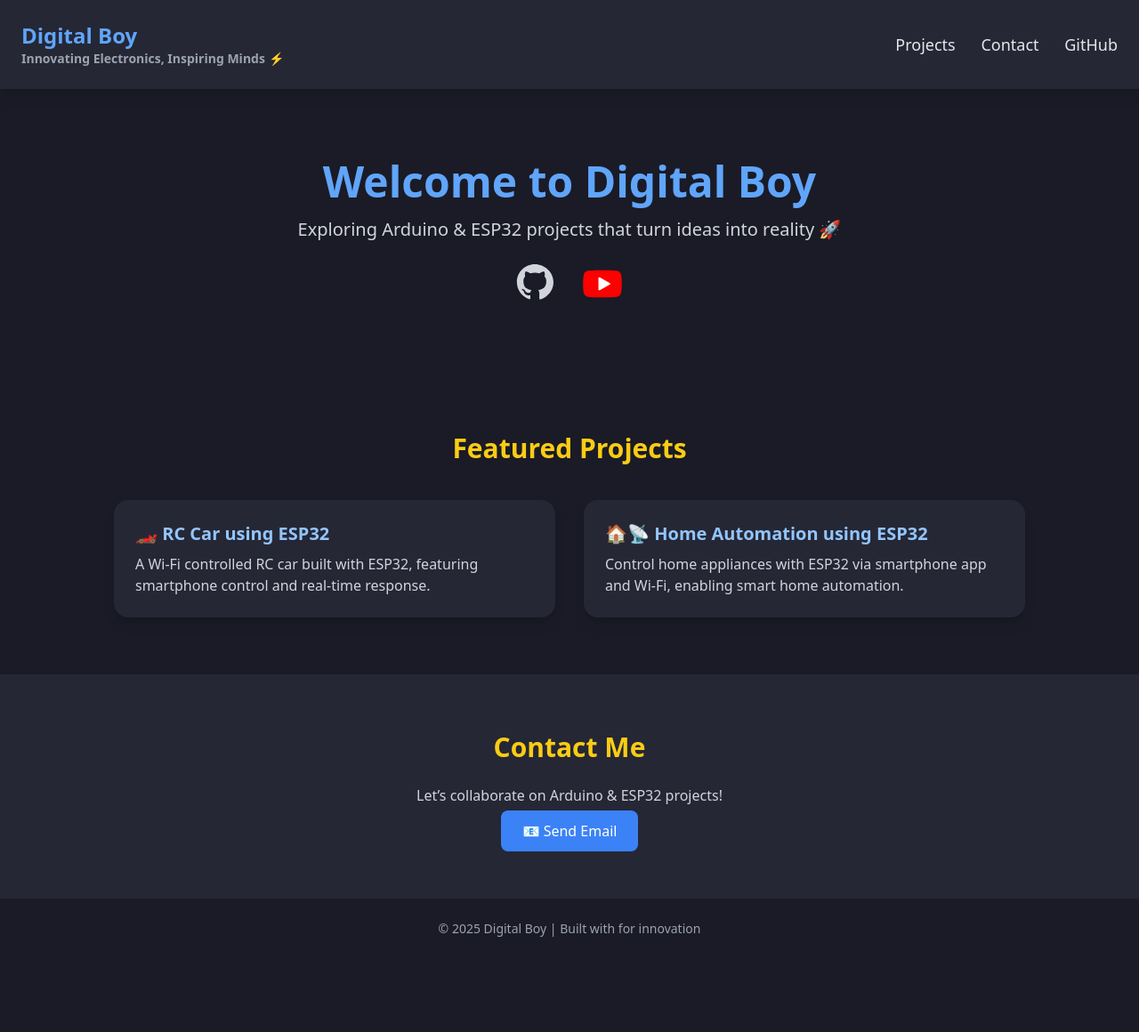
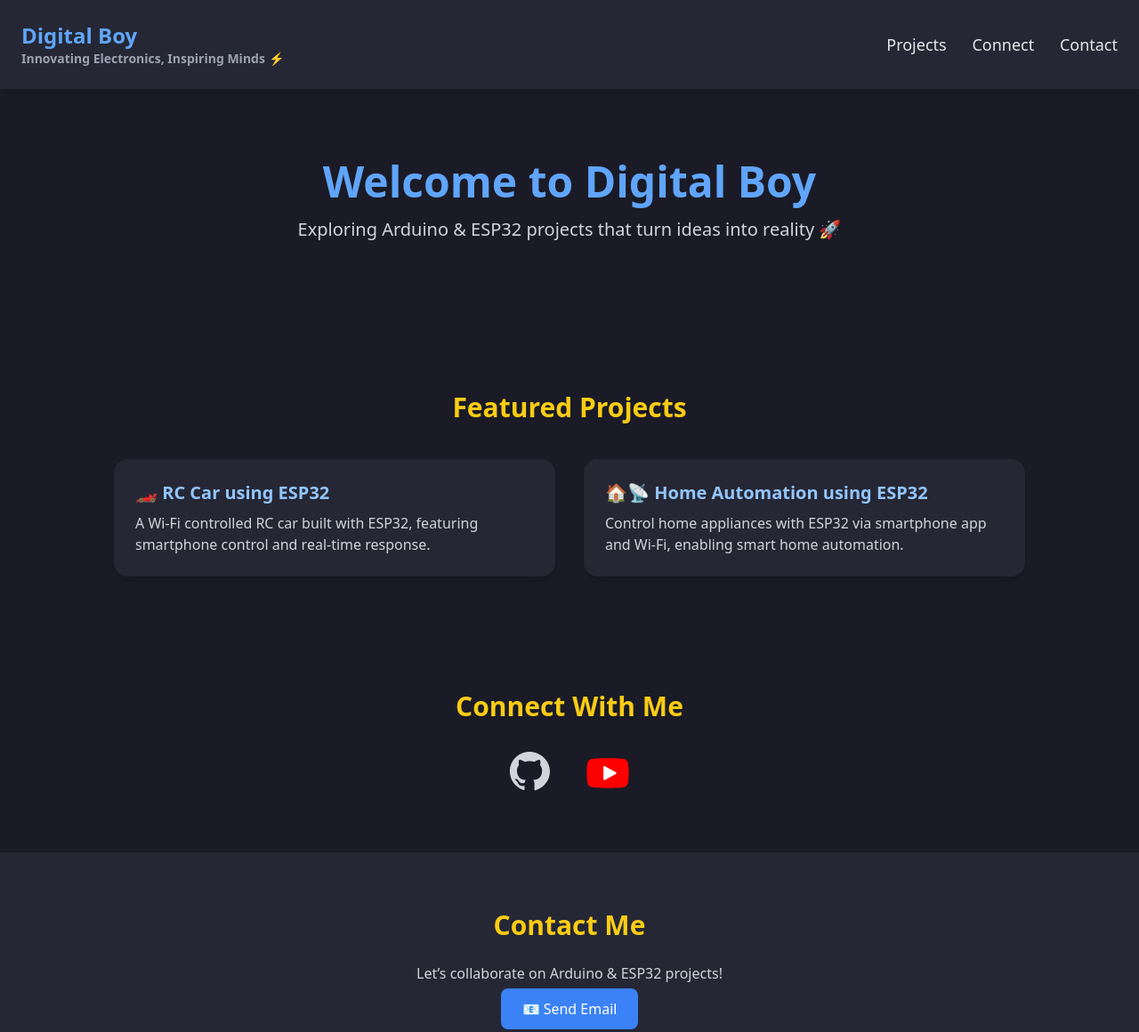
Before and after one commit to Giant20131/My-Website, a plain HTML site: page index.html in a window 1280 px wide. Shown: the top 1160 px of the page at 89% size. Before the commit the page ends 1078 px from the top, so only its background shows below. Drawn offline with nearby package versions, Linux system fonts and the light colour scheme.

Commit message:
Update index.html

```diff
--- a/index.html
+++ b/index.html
@@ -21,8 +21,8 @@
     </h1>
     <nav class="space-x-6 text-lg">
       <a href="#projects" class="hover:text-yellow-400">Projects</a>
+      <a href="#connect" class="hover:text-yellow-400">Connect</a>
       <a href="#contact" class="hover:text-yellow-400">Contact</a>
-      <a href="https://github.com/Giant20131" target="_blank" class="hover:text-yellow-400">GitHub</a>
     </nav>
   </header>
 
@@ -30,23 +30,6 @@
   <section class="text-center py-20 px-6">
     <h2 class="text-4xl md:text-5xl font-bold text-blue-400 mb-4">Welcome to Digital Boy</h2>
     <p class="text-xl text-gray-300 mb-6">Exploring Arduino & ESP32 projects that turn ideas into reality 🚀</p>
-    <div class="flex justify-center space-x-8">
-
-      <!-- GitHub -->
-      <a href="https://github.com/Giant20131" target="_blank" class="hover:scale-110 transition">
-        <svg xmlns="http://www.w3.org/2000/svg" width="42" height="42" fill="currentColor" class="text-gray-300 hover:text-white glow-hover" viewBox="0 0 24 24">
-          <path d="M12 .5C5.648.5.5 5.648.5 12c0 5.096 3.292 9.408 7.868 10.942.576.108.786-.25.786-.554 0-.274-.01-1-.016-1.962-3.202.696-3.878-1.543-3.878-1.543-.524-1.334-1.28-1.688-1.28-1.688-1.048-.716.08-.702.08-.702 1.16.082 1.77 1.192 1.77 1.192 1.03 1.766 2.704 1.256 3.362.96.106-.746.402-1.256.732-1.544-2.554-.29-5.238-1.278-5.238-5.684 0-1.256.448-2.28 1.184-3.084-.118-.292-.514-1.468.112-3.06 0 0 .968-.31 3.172 1.18a11.02 11.02 0 0 1 2.888-.388c.98.004 1.97.132 2.888.388 2.204-1.49 3.172-1.18 3.172-1.18.626 1.592.23 2.768.112 3.06.736.804 1.184 1.828 1.184 3.084 0 4.416-2.688 5.39-5.25 5.676.414.36.784 1.096.784 2.21 0 1.596-.014 2.882-.014 3.276 0 .308.206.668.792.552C20.708 21.408 24 17.096 24 12 24 5.648 18.352.5 12 .5z"/>
-        </svg>
-      </a>
-
-      <!-- YouTube -->
-      <a href="https://www.youtube.com/@digitalboy_projects/videos" target="_blank" class="hover:scale-110 transition">
-        <svg xmlns="http://www.w3.org/2000/svg" width="46" height="46" viewBox="0 0 576 512" class="glow-hover">
-          <path fill="#FF0000" d="M549.7 124.1c-6.3-23.7-24.8-42.3-48.5-48.6C465.3 64 288 64 288 64S110.7 64 74.8 75.5c-23.7 6.3-42.2 24.9-48.5 48.6C16 160.1 16 256 16 256s0 95.9 10.3 131.9c6.3 23.7 24.8 42.3 48.5 48.6C110.7 448 288 448 288 448s177.3 0 213.2-11.5c23.7-6.3 42.2-24.9 48.5-48.6C560 351.9 560 256 560 256s0-95.9-10.3-131.9z"/>
-          <path fill="#fff" d="M232 334.9V177.1c0-9.5 10.3-15.4 18.5-10.6l142.5 78.9c8.2 4.5 8.2 16.7 0 21.2L250.5 345.5c-8.2 4.7-18.5-1-18.5-10.6z"/>
-        </svg>
-      </a>
-    </div>
   </section>
 
   <!-- Projects Section -->
@@ -71,18 +54,41 @@
     </div>
   </section>
 
+  <!-- Connect With Me -->
+  <section id="connect" class="py-16 px-6 text-center">
+    <h3 class="text-3xl font-bold text-yellow-400 mb-8">Connect With Me</h3>
+    <div class="flex justify-center space-x-10">
+
+      <!-- GitHub -->
+      <a href="https://github.com/Giant20131" target="_blank" class="hover:scale-110 transition">
+        <svg xmlns="http://www.w3.org/2000/svg" width="46" height="46" fill="currentColor" class="text-gray-300 hover:text-white glow-hover" viewBox="0 0 24 24">
+          <path d="M12 .5C5.648.5.5 5.648.5 12c0 5.096 3.292 9.408 7.868 10.942.576.108.786-.25.786-.554 0-.274-.01-1-.016-1.962-3.202.696-3.878-1.543-3.878-1.543-.524-1.334-1.28-1.688-1.28-1.688-1.048-.716.08-.702.08-.702 1.16.082 1.77 1.192 1.77 1.192 1.03 1.766 2.704 1.256 3.362.96.106-.746.402-1.256.732-1.544-2.554-.29-5.238-1.278-5.238-5.684 0-1.256.448-2.28 1.184-3.084-.118-.292-.514-1.468.112-3.06 0 0 .968-.31 3.172 1.18a11.02 11.02 0 0 1 2.888-.388c.98.004 1.97.132 2.888.388 2.204-1.49 3.172-1.18 3.172-1.18.626 1.592.23 2.768.112 3.06.736.804 1.184 1.828 1.184 3.084 0 4.416-2.688 5.39-5.25 5.676.414.36.784 1.096.784 2.21 0 1.596-.014 2.882-.014 3.276 0 .308.206.668.792.552C20.708 21.408 24 17.096 24 12 24 5.648 18.352.5 12 .5z"/>
+        </svg>
+      </a>
+
+      <!-- YouTube -->
+      <a href="https://www.youtube.com/@digitalboy_projects/videos" target="_blank" class="hover:scale-110 transition">
+        <svg xmlns="http://www.w3.org/2000/svg" width="50" height="50" viewBox="0 0 576 512" class="glow-hover">
+          <path fill="#FF0000" d="M549.7 124.1c-6.3-23.7-24.8-42.3-48.5-48.6C465.3 64 288 64 288 64S110.7 64 74.8 75.5c-23.7 6.3-42.2 24.9-48.5 48.6C16 160.1 16 256 16 256s0 95.9 10.3 131.9c6.3 23.7 24.8 42.3 48.5 48.6C110.7 448 288 448 288 448s177.3 0 213.2-11.5c23.7-6.3 42.2-24.9 48.5-48.6C560 351.9 560 256 560 256s0-95.9-10.3-131.9z"/>
+          <path fill="#fff" d="M232 334.9V177.1c0-9.5 10.3-15.4 18.5-10.6l142.5 78.9c8.2 4.5 8.2 16.7 0 21.2L250.5 345.5c-8.2 4.7-18.5-1-18.5-10.6z"/>
+        </svg>
+      </a>
+
+    </div>
+  </section>
+
   <!-- Contact Section -->
   <section id="contact" class="py-16 px-6 bg-[#252735] text-center">
     <h3 class="text-3xl font-bold text-yellow-400 mb-6">Contact Me</h3>
     <p class="text-gray-300 mb-4">Let’s collaborate on Arduino & ESP32 projects!</p>
-    <a href="mailto:your-email@example.com" class="bg-blue-500 text-white px-6 py-3 rounded-lg hover:bg-blue-600 transition">
+    <a href="mailto:technicalmasharduino@gmail.com" class="bg-blue-500 text-white px-6 py-3 rounded-lg hover:bg-blue-600 transition">
       📧 Send Email
     </a>
   </section>
 
   <!-- Footer -->
   <footer class="py-6 text-center text-gray-400 text-sm bg-[#1a1b26]">
-    © 2025 Digital Boy | Built with for innovation
+    © 2025 Digital Boy | Built with ❤ for innovation
   </footer>
 
 </body>
```
